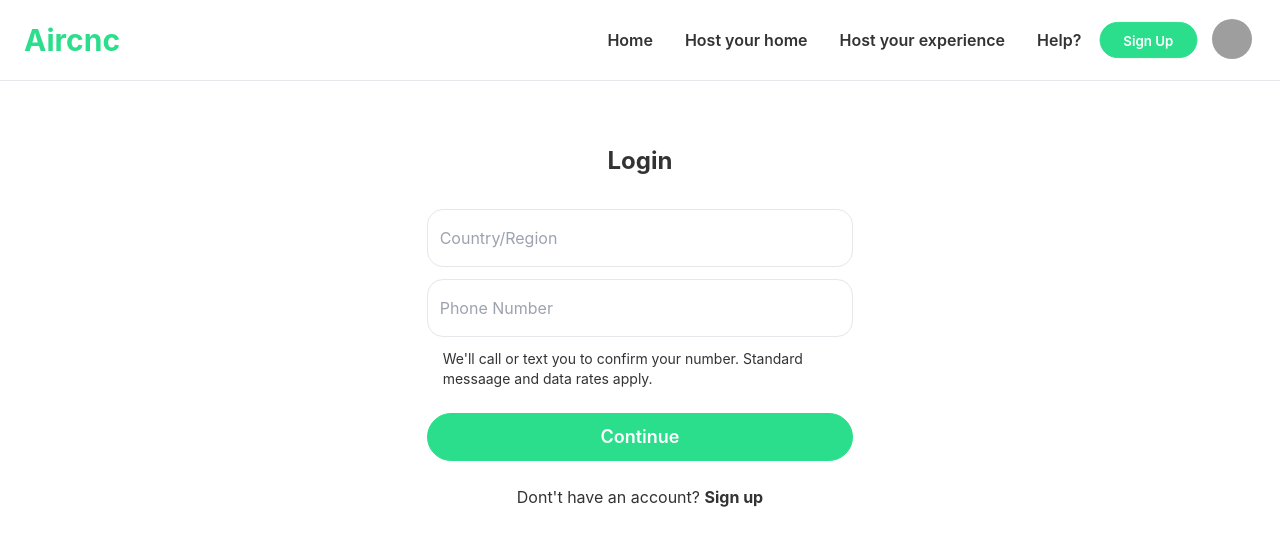
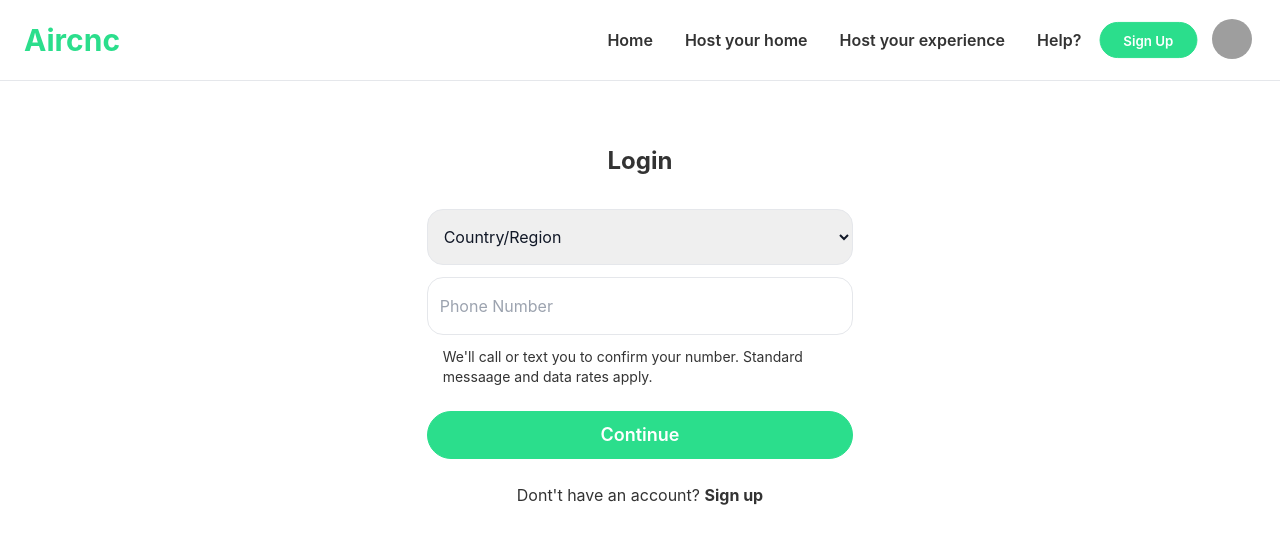
Before and after one commit to CodeWithShamim/air-cnc, a React (Create React App) app: page /login in a window 1280 px wide. Shown: the top 546 px of the page. Built offline with nearby package versions, Linux system fonts and the light colour scheme; grey boxes are pictures that could not be loaded.

Commit message:
style added in login page

```diff
--- /dev/null
+++ b/src/pages/Login/LoadCountry.js
@@ -0,0 +1,17 @@
+import React from "react";
+
+const LoadCountry = () => {
+  return (
+    <>
+      <option>Country/Region</option>
+      <option value="Bangladesh">Bangladesh</option>
+      <option value="Bangladesh">Bangladesh</option>
+      <option value="Bangladesh">Bangladesh</option>
+      <option value="Bangladesh">Bangladesh</option>
+      <option value="Bangladesh">Bangladesh</option>
+      <option value="Bangladesh">Bangladesh</option>
+    </>
+  );
+};
+
+export default LoadCountry;
--- a/src/pages/Login/Login.js
+++ b/src/pages/Login/Login.js
@@ -1,4 +1,6 @@
 import React from "react";
+import { Link } from "react-router-dom";
+import LoadCountry from "./LoadCountry";
 
 const Login = () => {
   return (
@@ -6,13 +8,15 @@ const Login = () => {
       <div className="flex flex-col w-4/5 md:w-2/4 lg:w-1/3">
         <h1 className="text-2xl font-bold pb-8">Login</h1>
 
-        <input
-          className="border border-gray-200 outline-none rounded-2xl py-4 px-3"
+        <select
+          className="border border-gray-200 outline-none rounded-2xl text-gray-900 py-4 px-3"
           type="text"
-          name="phone"
-          id="phone"
-          placeholder="Country/Region"
-        />
+          name="country"
+          id="country"
+        >
+          <LoadCountry />
+        </select>
+
         <input
           className="border border-gray-200 outline-none rounded-2xl py-4 px-3 my-3 "
           type="text"
@@ -29,7 +33,10 @@ const Login = () => {
           Continue
         </button>
         <p>
-          Dont't have an account? <span className="font-bold">Sign up</span>
+          Dont't have an account?{" "}
+          <Link to="/signup">
+            <span className="font-bold cursor-pointer">Sign up</span>
+          </Link>
         </p>
       </div>
     </div>
```
